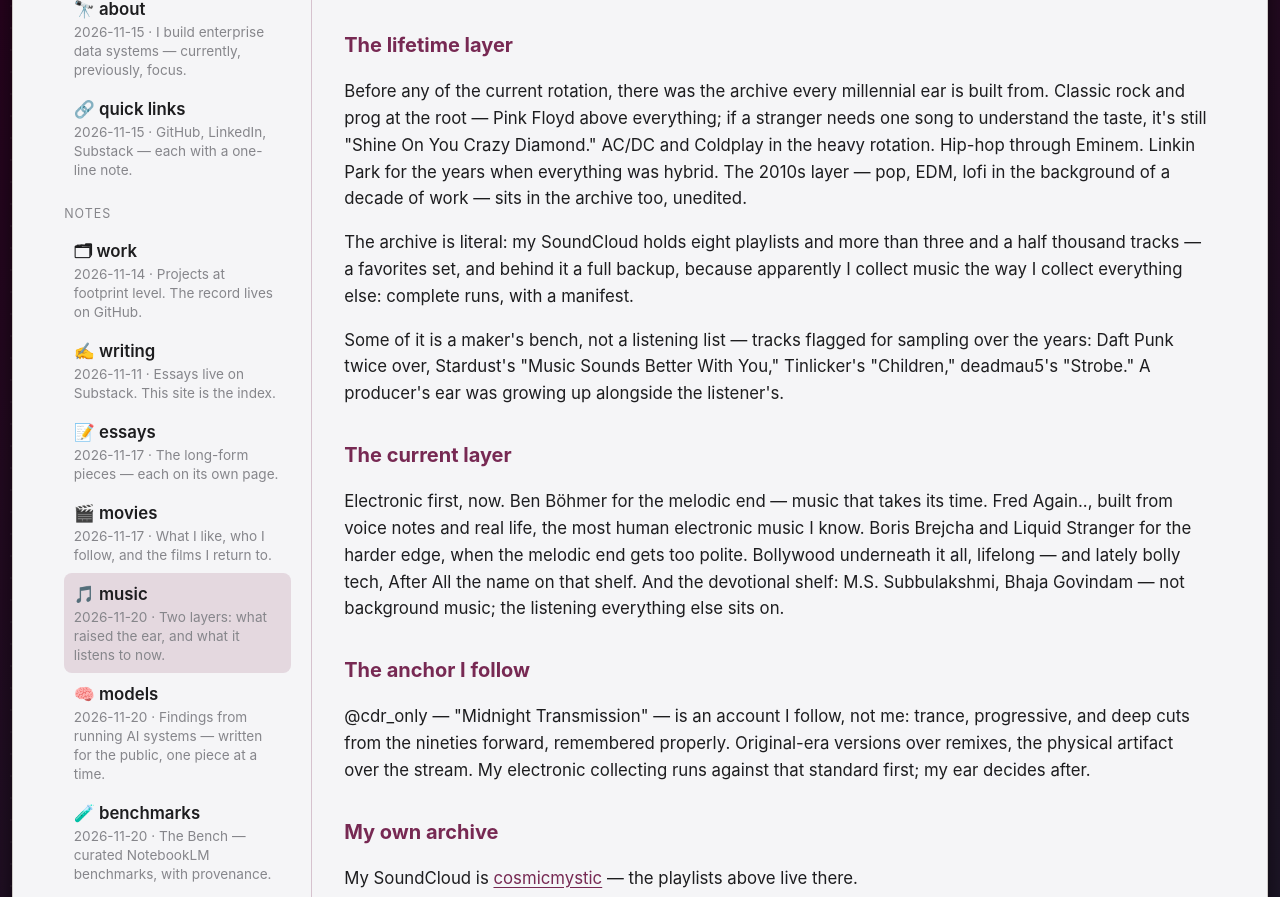
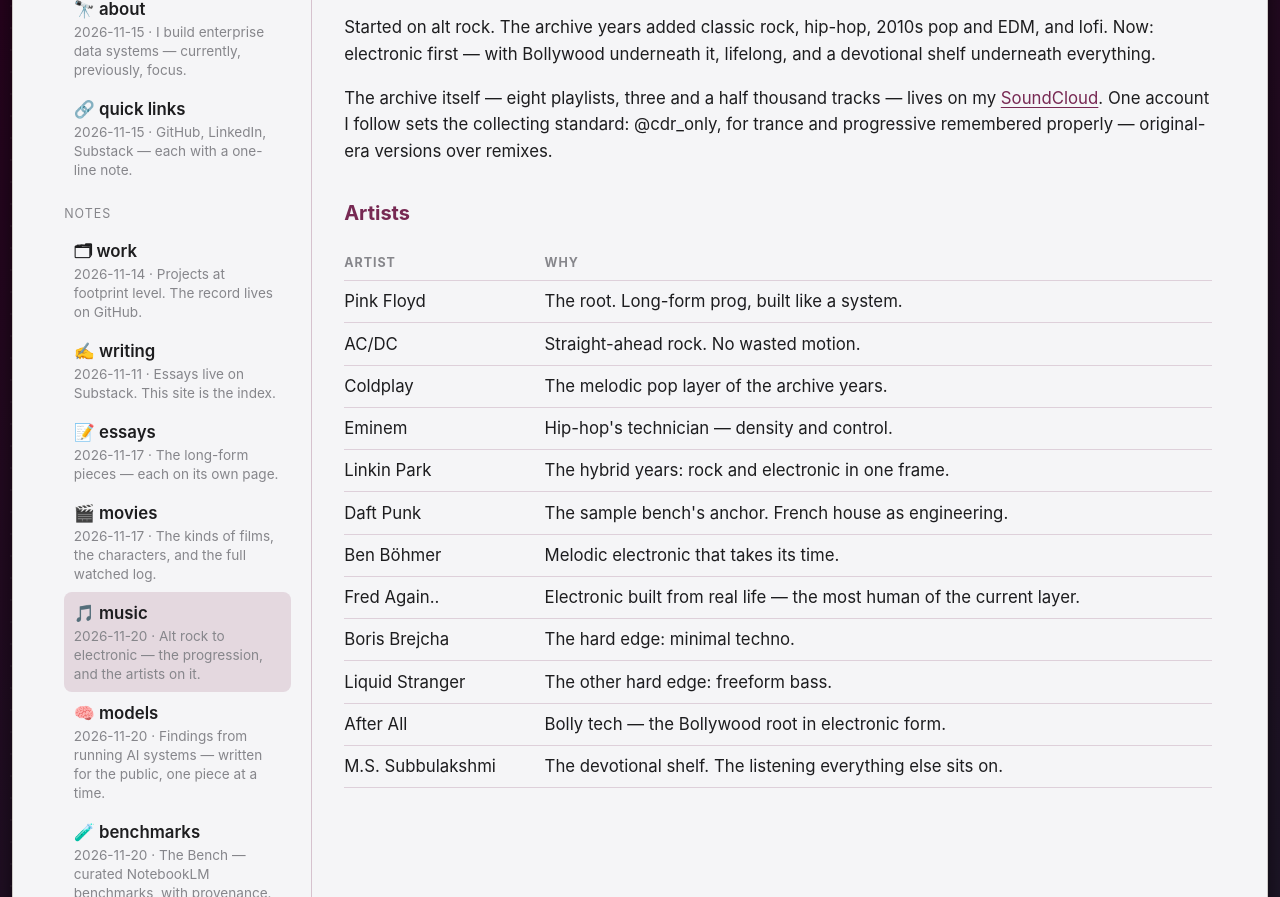
Before and after one commit to OpenSesh95/website, a plain HTML site: page music.html in a window 1280 px wide. Shown: the part 269-1166 px from the top of the page. Drawn offline with Linux system fonts and the light colour scheme.

Commit message:
Rewrite: Movies + Music plain and high-level, About keyword line out, Hugging Face in (his order 2026-11-20)

```diff
--- a/music.html
+++ b/music.html
@@ -4,14 +4,14 @@
 <meta charset="utf-8">
 <meta name="viewport" content="width=device-width, initial-scale=1">
 <title>Music — Sesh B</title>
-<meta name="description" content="Two layers: what raised the ear, and what it listens to now.">
+<meta name="description" content="Alt rock to electronic — the progression, and the artists on it.">
 <link rel="stylesheet" href="/styles.css">
 <link rel="icon" href="/favicon.svg" type="image/svg+xml">
 <link rel="icon" href="/favicon-32.png" type="image/png" sizes="32x32">
 <link rel="apple-touch-icon" href="/apple-touch-icon.png">
 <meta name="theme-color" content="#2C001E">
 <meta property="og:title" content="Music — Sesh B">
-<meta property="og:description" content="Two layers: what raised the ear, and what it listens to now.">
+<meta property="og:description" content="Alt rock to electronic — the progression, and the artists on it.">
 <meta property="og:type" content="website">
 <meta property="og:url" content="https://seshstack.com/music">
 <link rel="canonical" href="https://seshstack.com/music">
@@ -24,7 +24,7 @@
 <div class="window-bar" aria-hidden="true"><span class="dots"><span class="dot dot-r"></span><span class="dot dot-y"></span><span class="dot dot-g"></span></span><span class="window-title">~/seshstack — music</span></div>
 <header>
   <p class="wordmark" aria-hidden="true">~/seshstack <span class="prompt">$</span><span class="cursor"></span></p>
-  <p class="kicker">Sesh B · @OpenSesh95</p>
+  <p class="kicker">Sesh B · @OpenSesh95 · <a href="https://huggingface.co/seshbee">seshbee</a></p>
   <nav>
     <a href="index">Home</a>
     <a href="about">About</a>
@@ -41,8 +41,8 @@
     <a class="note-item" href="work"><span class="note-title">🗂 work</span><span class="note-meta">2026-11-14 · Projects at footprint level. The record lives on GitHub.</span></a>
     <a class="note-item" href="writing"><span class="note-title">✍️ writing</span><span class="note-meta">2026-11-11 · Essays live on Substack. This site is the index.</span></a>
     <a class="note-item" href="essays"><span class="note-title">📝 essays</span><span class="note-meta">2026-11-17 · The long-form pieces — each on its own page.</span></a>
-    <a class="note-item" href="movies"><span class="note-title">🎬 movies</span><span class="note-meta">2026-11-17 · What I like, who I follow, and the films I return to.</span></a>
-    <a class="note-item" href="music" aria-current="page"><span class="note-title">🎵 music</span><span class="note-meta">2026-11-20 · Two layers: what raised the ear, and what it listens to now.</span></a>
+    <a class="note-item" href="movies"><span class="note-title">🎬 movies</span><span class="note-meta">2026-11-17 · The kinds of films, the characters, and the full watched log.</span></a>
+    <a class="note-item" href="music" aria-current="page"><span class="note-title">🎵 music</span><span class="note-meta">2026-11-20 · Alt rock to electronic — the progression, and the artists on it.</span></a>
     <a class="note-item" href="models"><span class="note-title">🧠 models</span><span class="note-meta">2026-11-20 · Findings from running AI systems — written for the public, one piece at a time.</span></a>
     <a class="note-item" href="benchmarks"><span class="note-title">🧪 benchmarks</span><span class="note-meta">2026-11-20 · The Bench — curated NotebookLM benchmarks, with provenance.</span></a>
     <a class="note-item" href="collecting"><span class="note-title">🗃️ collecting</span><span class="note-meta">2026-11-17 · Starter playbooks for collecting comics, memorabilia, and almost anything.</span></a>
@@ -50,20 +50,28 @@
   </aside>
   <article class="note">
     <h1>Music</h1>
-    <h2>The lifetime layer</h2>
-    <p>Before any of the current rotation, there was the archive every millennial ear is built from. Classic rock and prog at the root — Pink Floyd above everything; if a stranger needs one song to understand the taste, it's still "Shine On You Crazy Diamond." AC/DC and Coldplay in the heavy rotation. Hip-hop through Eminem. Linkin Park for the years when everything was hybrid. The 2010s layer — pop, EDM, lofi in the background of a decade of work — sits in the archive too, unedited.</p>
-    <p>The archive is literal: my SoundCloud holds eight playlists and more than three and a half thousand tracks — a favorites set, and behind it a full backup, because apparently I collect music the way I collect everything else: complete runs, with a manifest.</p>
-    <p>Some of it is a maker's bench, not a listening list — tracks flagged for sampling over the years: Daft Punk twice over, Stardust's "Music Sounds Better With You," Tinlicker's "Children," deadmau5's "Strobe." A producer's ear was growing up alongside the listener's.</p>
-    <h2>The current layer</h2>
-    <p>Electronic first, now. Ben Böhmer for the melodic end — music that takes its time. Fred Again.., built from voice notes and real life, the most human electronic music I know. Boris Brejcha and Liquid Stranger for the harder edge, when the melodic end gets too polite. Bollywood underneath it all, lifelong — and lately bolly tech, After All the name on that shelf. And the devotional shelf: M.S. Subbulakshmi, Bhaja Govindam — not background music; the listening everything else sits on.</p>
-    <h2>The anchor I follow</h2>
-    <p>@cdr_only — "Midnight Transmission" — is an account I follow, not me: trance, progressive, and deep cuts from the nineties forward, remembered properly. Original-era versions over remixes, the physical artifact over the stream. My electronic collecting runs against that standard first; my ear decides after.</p>
-    <h2>My own archive</h2>
-    <p>My SoundCloud is <a href="https://soundcloud.com/cosmicmystic">cosmicmystic</a> — the playlists above live there.</p>
+    <p>Started on alt rock. The archive years added classic rock, hip-hop, 2010s pop and EDM, and lofi. Now: electronic first — with Bollywood underneath it, lifelong, and a devotional shelf underneath everything.</p>
+    <p>The archive itself — eight playlists, three and a half thousand tracks — lives on my <a href="https://soundcloud.com/cosmicmystic">SoundCloud</a>. One account I follow sets the collecting standard: @cdr_only, for trance and progressive remembered properly — original-era versions over remixes.</p>
+    <h2>Artists</h2>
+    <table class="artists">
+      <tr><th>Artist</th><th>Why</th></tr>
+      <tr><td>Pink Floyd</td><td>The root. Long-form prog, built like a system.</td></tr>
+      <tr><td>AC/DC</td><td>Straight-ahead rock. No wasted motion.</td></tr>
+      <tr><td>Coldplay</td><td>The melodic pop layer of the archive years.</td></tr>
+      <tr><td>Eminem</td><td>Hip-hop's technician — density and control.</td></tr>
+      <tr><td>Linkin Park</td><td>The hybrid years: rock and electronic in one frame.</td></tr>
+      <tr><td>Daft Punk</td><td>The sample bench's anchor. French house as engineering.</td></tr>
+      <tr><td>Ben Böhmer</td><td>Melodic electronic that takes its time.</td></tr>
+      <tr><td>Fred Again..</td><td>Electronic built from real life — the most human of the current layer.</td></tr>
+      <tr><td>Boris Brejcha</td><td>The hard edge: minimal techno.</td></tr>
+      <tr><td>Liquid Stranger</td><td>The other hard edge: freeform bass.</td></tr>
+      <tr><td>After All</td><td>Bolly tech — the Bollywood root in electronic form.</td></tr>
+      <tr><td>M.S. Subbulakshmi</td><td>The devotional shelf. The listening everything else sits on.</td></tr>
+    </table>
 
   </article>
 </main>
-<footer><p>© Sesh B · <a href="https://github.com/OpenSesh95">GitHub</a> · <a href="https://www.linkedin.com/in/saurabhsesh">LinkedIn</a> · <a href="https://seshstack.substack.com">Substack</a> · <a href="https://bsky.app/profile/seshstack.bsky.social">Bluesky</a> · <a href="https://x.com/seshstack">X</a> · <a href="sitemap.xml">Sitemap</a> · No tracking. No cookies.</p></footer>
+<footer><p>© Sesh B · <a href="https://github.com/OpenSesh95">GitHub</a> · <a href="https://www.linkedin.com/in/saurabhsesh">LinkedIn</a> · <a href="https://seshstack.substack.com">Substack</a> · <a href="https://bsky.app/profile/seshstack.bsky.social">Bluesky</a> · <a href="https://x.com/seshstack">X</a> · <a href="https://huggingface.co/seshbee">Hugging Face</a> · <a href="sitemap.xml">Sitemap</a> · No tracking. No cookies.</p></footer>
 </div><!-- /.window -->
 </body>
 </html>
--- a/styles.css
+++ b/styles.css
@@ -215,6 +215,11 @@ footer {
 .bench-card h3 { margin-top: 0; }
 .bench-mark { position: absolute; right: 2%; bottom: 0.6rem; margin: 0; font-size: 0.72rem; line-height: 1; white-space: nowrap; opacity: 0.85; background: rgba(119, 41, 83, 0.5); color: #fff; padding: 0.3rem 0.5rem; border-radius: 0.25rem; }
 
+/* — Artists table (Music, 2026-11-20) — */
+.artists { border-collapse: collapse; width: 100%; margin: 1rem 0; }
+.artists th, .artists td { text-align: left; padding: 0.45rem 0.8rem 0.45rem 0; border-bottom: 1px solid rgba(119, 41, 83, 0.18); vertical-align: top; }
+.artists th { font-size: 0.78rem; letter-spacing: 0.08em; text-transform: uppercase; color: var(--cool-neutral); }
+
 /* — Notes layout (overhaul, Rosetta translation) — */
 .notes { display: grid; grid-template-columns: 15.5rem 1fr; gap: 2rem; align-items: start; }
 .notes-index { border-right: 1px solid rgba(119, 41, 83, 0.25); padding-right: 1.25rem; }
```
Also changed, not shown: about.html (+4 -5 lines), benchmarks.html (+4 -4 lines), collecting.html (+4 -4 lines), colophon.html (+4 -4 lines), essays.html (+4 -4 lines), essays/nobody-has-to-conspire.html (+4 -4 lines), index.html (+4 -5 lines), links.html (+4 -4 lines), models.html (+4 -4 lines), movies.html (+12 -12 lines), work.html (+4 -4 lines), writing.html (+4 -4 lines).
